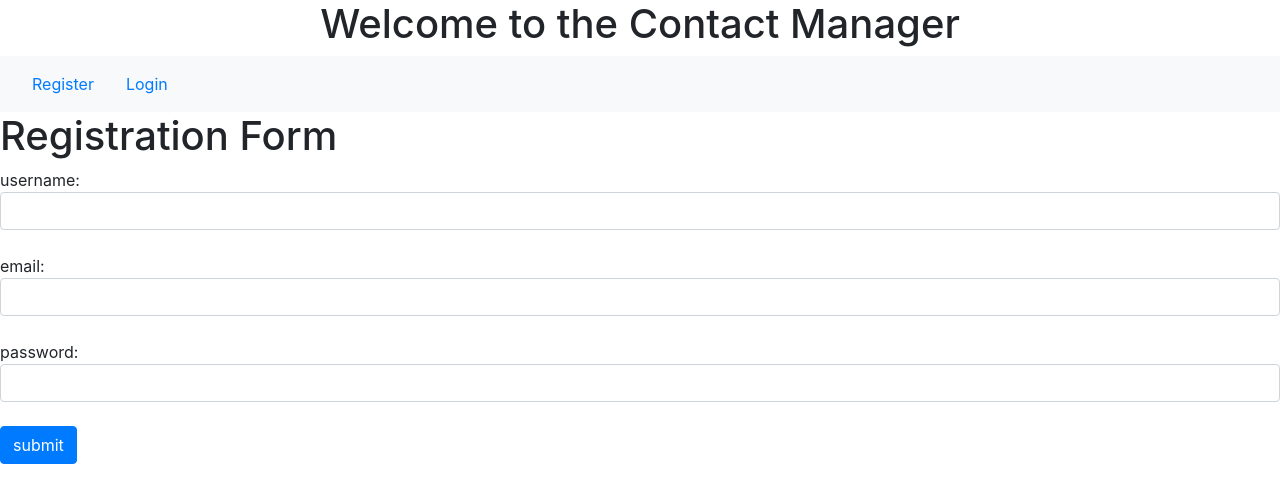
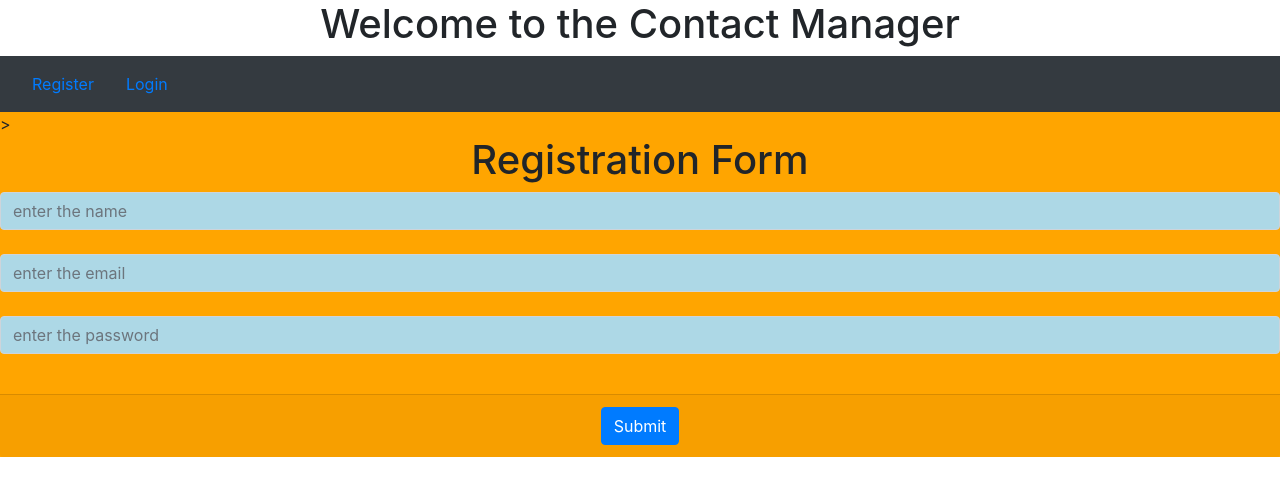
Before and after one commit to suryaprakash539/contact-manager, a React (Create React App) app in the folder client/: page /users/register in a window 1280 px wide. Shown: the top 502 px of the page. Built offline with nearby package versions, Linux system fonts and the light colour scheme.

Commit message:
added extra reactstrap components

```diff
--- a/client/src/App.js
+++ b/client/src/App.js
@@ -17,15 +17,15 @@ function App(props) {
          <div>
                 {(Object.keys(props.user).length>=3)?(
                   <div>
-                     <nav className="navbar navbar-expand-lg navbar-light bg-light">
+                     <nav className="navbar navbar-expand-lg navbar-dark bg-dark">
                       <Link className='nav-link' to='/users/account'>Account</Link>
                       <Link className='nav-link' to='/users/logout'>Logout</Link>
                       </nav>
                   </div>
                 ):
                   (<div>
-                  <h1 className='text-center'>Welcome to the Contact Manager</h1>
-                  <nav className="navbar navbar-expand-lg navbar-light bg-light">
+                  <h1 className='text-center' >Welcome to the Contact Manager</h1>
+                  <nav className="navbar navbar-expand-lg navbar-dark bg-dark">
                  <Link className='nav-link' to='/users/register'>Register</Link>
                  <Link className='nav-link' to='/users/login'>Login</Link>
                  </nav>
--- a/client/src/actions/userAction.js
+++ b/client/src/actions/userAction.js
@@ -51,7 +51,7 @@ export const accountUser=()=>{
     }
 }
 
-export const logoutUser=()=>{
+export const logoutUser=(props)=>{
     return (dispatch)=>{
         axios.delete('/users/logout',{headers:{
             'x-auth':localStorage.getItem('token')
@@ -59,6 +59,7 @@ export const logoutUser=()=>{
         .then(response=>{
             localStorage.removeItem('userAuthToken')
             dispatch(resetUser())
+            props.history.push('/')
 
         })
     }
--- a/client/src/components/contact/ContactEdit.js
+++ b/client/src/components/contact/ContactEdit.js
@@ -21,7 +21,7 @@ class ContactEdit extends React.Component{
     render(){
         return(
             <div>
-                <h1>EDIT Contact</h1>
+                <h1 className="text-center">EDIT Contact</h1>
             <ContactForm contact={this.props.contact} handleContactSubmit={this.handleContactSubmit}/>
             </div>
         )
--- a/client/src/components/contact/ContactForm.js
+++ b/client/src/components/contact/ContactForm.js
@@ -26,17 +26,18 @@ class ContactForm extends React.Component{
     }
 
     render(){
-        return(
-            <form onSubmit={this.handleSubmit}>
+        return(<div style={{background: 'orange'}}>
+              <form onSubmit={this.handleSubmit}>
                 <div className='form-group form'>
-                <input type='text' className='form-control' placeholder='enter name' value={this.state.name} onChange={this.handleChange} name='name'/><br/>
-                <input type='text'  className='form-control' placeholder='enter email' value={this.state.email} onChange={this.handleChange} name='email'/><br/>
-                <input type='mobile'  className='form-control' placeholder='enter mobile' value={this.state.mobile} onChange={this.handleChange} name='mobile'/><br/>
+                <input type='text'style={{background: 'lightblue'}} className='form-control' placeholder='enter name' value={this.state.name} onChange={this.handleChange} name='name'/><br/>
+                <input type='text' style={{background: 'lightblue'}} className='form-control' placeholder='enter email' value={this.state.email} onChange={this.handleChange} name='email'/><br/>
+                <input type='mobile' style={{background: 'lightblue'}} className='form-control' placeholder='enter mobile' value={this.state.mobile} onChange={this.handleChange} name='mobile'/><br/>
                 </div>
                 <div className='form-group'>
                 <Card.Footer className="text-center"><input type='submit' className='btn btn-primary'/></Card.Footer>
                 </div>
             </form>
+            </div>
         )
     }
 }
--- a/client/src/components/contact/NewContact.js
+++ b/client/src/components/contact/NewContact.js
@@ -22,7 +22,7 @@ class NewContact extends React.Component{
     render(){
         return(
             <div>
-                <h1>ADD Contact</h1>
+                <h1 className='text-center' style={{background: 'orange'}}>ADD Contact</h1>
                 <ContactForm handleContactSubmit={this.handleContactSubmit}/>
             </div>
         )
--- a/client/src/components/user/Account.js
+++ b/client/src/components/user/Account.js
@@ -43,7 +43,7 @@ class Account extends React.Component{
     render(){
         return(
             <div>
-             <h1>Listing contacts-{this.props.contacts.length}</h1>
+             <h1 className="text-center">Listing contacts-{this.props.contacts.length}</h1>
              {
               <Table dark bordered hover responsive>
                  <thead>
@@ -75,7 +75,7 @@ class Account extends React.Component{
                  </tbody>
              </Table>
     }
-             <h3><Link to='/contacts/new'>Add Contact</Link></h3>
+             <h3 className="text-center"><Link to='/contacts/new'>Add Contact</Link></h3>
 
              </div>
         )
--- a/client/src/components/user/Login.js
+++ b/client/src/components/user/Login.js
@@ -1,6 +1,7 @@
 import React from 'react'
 import { loginUser } from '../../actions/userAction'
 import { connect } from 'react-redux'
+import {Card} from 'react-bootstrap'
 
 class Login extends React.Component{
     constructor(){
@@ -44,13 +45,17 @@ class Login extends React.Component{
     }
     render(){
         return(
-            <div>
-                <h1>Login Form</h1>
-            <form onSubmit={this.handleSubmit}>
+            <div style={{background: 'orange'}}>
+                <h1 className="text-center">Login Form</h1>
+              <form onSubmit={this.handleSubmit}>
                <div className='form-group'>
-                email:<input type='text' className='form-control' value={this.state.email} onChange={this.handleChange} name='email'/><br/>
-                password:<input type='password' className='form-control' value={this.state.password} onChange={this.handleChange} name='password'/><br/>
-               <button className='btn btn-primary'>Submit</button>
+                <input type='text'style={{background: 'lightblue'}} placeholder='enter the email' className='form-control' value={this.state.email} onChange={this.handleChange} name='email'/><br/>
+                <input type='password'style={{background: 'lightblue'}} placeholder='enter the password' className='form-control' value={this.state.password} onChange={this.handleChange} name='password'/><br/>
+                </div>
+                <div className='form-group'>
+
+                <Card.Footer className="text-center"><input type='submit' className='btn btn-primary'/></Card.Footer>
+
                 </div>
             </form>
             </div>
--- a/client/src/components/user/Logout.js
+++ b/client/src/components/user/Logout.js
@@ -4,8 +4,7 @@ import {logoutUser} from '../../actions/userAction'
 
 class Logout extends React.Component{
     componentDidMount(){
-        this.props.dispatch(logoutUser())
-        this.props.history.push('/')
+        this.props.dispatch(logoutUser(this.props))
     //   axios.delete('/users/logout',{headers:{
     //       'x-auth':localStorage.getItem('token')
     //   }})
--- a/client/src/components/user/Register.js
+++ b/client/src/components/user/Register.js
@@ -1,6 +1,7 @@
 import React from 'react'
 import {connect} from 'react-redux'
 import { registerUser } from '../../actions/userAction'
+import {Card} from 'react-bootstrap'
 
 class Register extends React.Component{
     constructor(){
@@ -40,14 +41,18 @@ class Register extends React.Component{
     }
     render(){
         return(
-            <div>
-                <h1>Registration Form</h1>
-            <form onSubmit={this.handleSubmit}>
+            <div style={{background: 'orange'}}>>
+                <h1 className='text-center'>Registration Form</h1>
+               <form onSubmit={this.handleSubmit}>
                 <div className='form-group'>
-                username:<input type='text'className='form-control' value={this.state.username} onChange={this.handleChange} name='username'/><br/>
-                email:<input type='text' className='form-control' value={this.state.email} onChange={this.handleChange} name='email'/><br/>
-                password:<input type='password' className='form-control' value={this.state.password} onChange={this.handleChange} name='password'/><br/>
-                <button className='btn btn-primary'>submit</button>
+                <input style={{background: 'lightblue'}} type='text' placeholder='enter the name' className='form-control' value={this.state.username} onChange={this.handleChange} name='username'/><br/>
+                <input style={{background: 'lightblue'}} type='text' placeholder='enter the email' className='form-control' value={this.state.email} onChange={this.handleChange} name='email'/><br/>
+                <input style={{background: 'lightblue'}} type='password' placeholder='enter the password' className='form-control' value={this.state.password} onChange={this.handleChange} name='password'/><br/>
+                </div>
+                <div className='form-group'>
+
+                <Card.Footer className="text-center"><input type='submit' className='btn btn-primary'/></Card.Footer>
+
                 </div>
             </form>
             </div>
```
